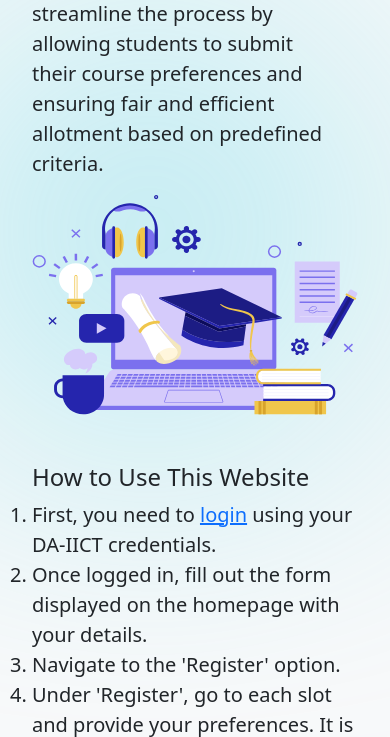
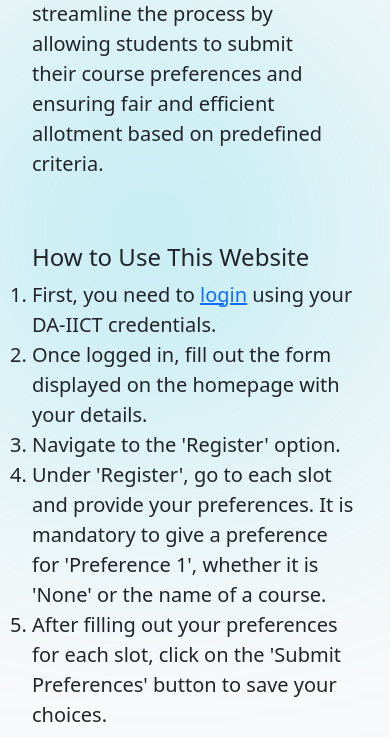
Before and after one commit to PicantaData/Elective-Registration-System, a Django app: page / in a window 390 px wide. Shown: the part 463-1200 px from the top of the page. Run offline with Django 4.2, Linux system fonts and the light colour scheme.

Commit message:
Image responsiveness added

```diff
--- a/ers/student/templates/home.html
+++ b/ers/student/templates/home.html
@@ -11,7 +11,7 @@
             <h3 class="text-center mb-4" style="font-size: 2rem; padding-right: 18.5rem;">Elective Registration System DA-IICT</h3>
             <p style="font-size: 1.25rem; padding-right: 1rem;">The Elective Registration System is designed to facilitate the selection and allotment of elective courses for students at DA-IICT. The system aims to streamline the process by allowing students to submit their course preferences and ensuring fair and efficient allotment based on predefined criteria.</p>
         </div>
-        <div class="col-md-4 text-center">
+        <div class="col-md-4 text-center d-none d-md-block">
             <img src="{% static 'images/vector.svg' %}" alt="Vector Image" class="img-fluid">
         </div>
     </div>
```
